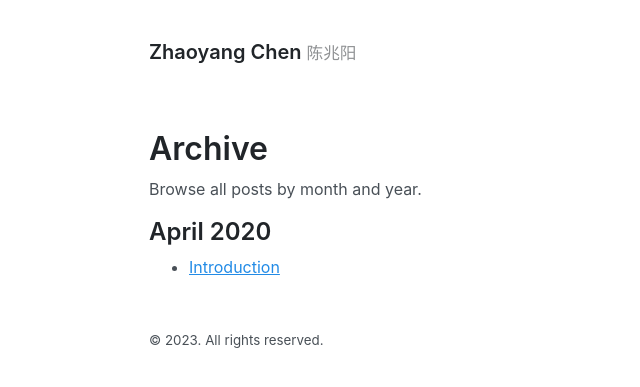
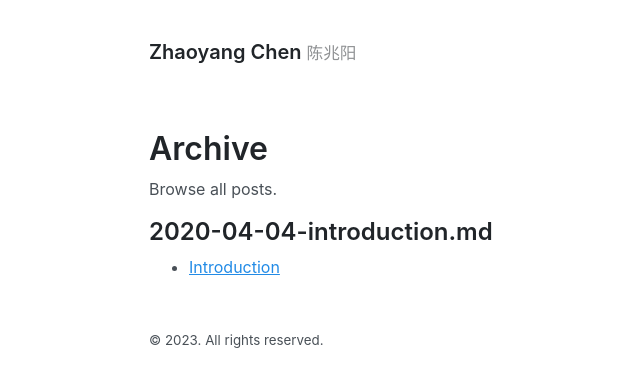
Before and after one commit to czy20000902/czy20000902.github.io, a Jekyll site: the page built from archive.md, in a window 1280 px wide. Shown: the top 387 px of the page, without its empty margins (155-795 px from the left). Built offline with Jekyll 4.4.1, drawn with Linux system fonts in a browser that asks for light colours.

Commit message:
Update archive.md

```diff
--- a/archive.md
+++ b/archive.md
@@ -5,14 +5,11 @@ title: Archive
 
 # Archive
 
-Browse all posts by month and year.
+Browse all posts.
 
-{% assign postsByYearMonth = site.posts | group_by_exp: "post", "post.date | date: '%B %Y'" %}
-{% for yearMonth in postsByYearMonth %}
-  <h2>{{ yearMonth.name }}</h2>
+{% for post in site.posts %}
+  <h2>{{ post.name }}</h2>
   <ul>
-    {% for post in yearMonth.items %}
       <li><a href="{{ post.url }}">{{ post.title }}</a></li>
-    {% endfor %}
   </ul>
 {% endfor %}
```
